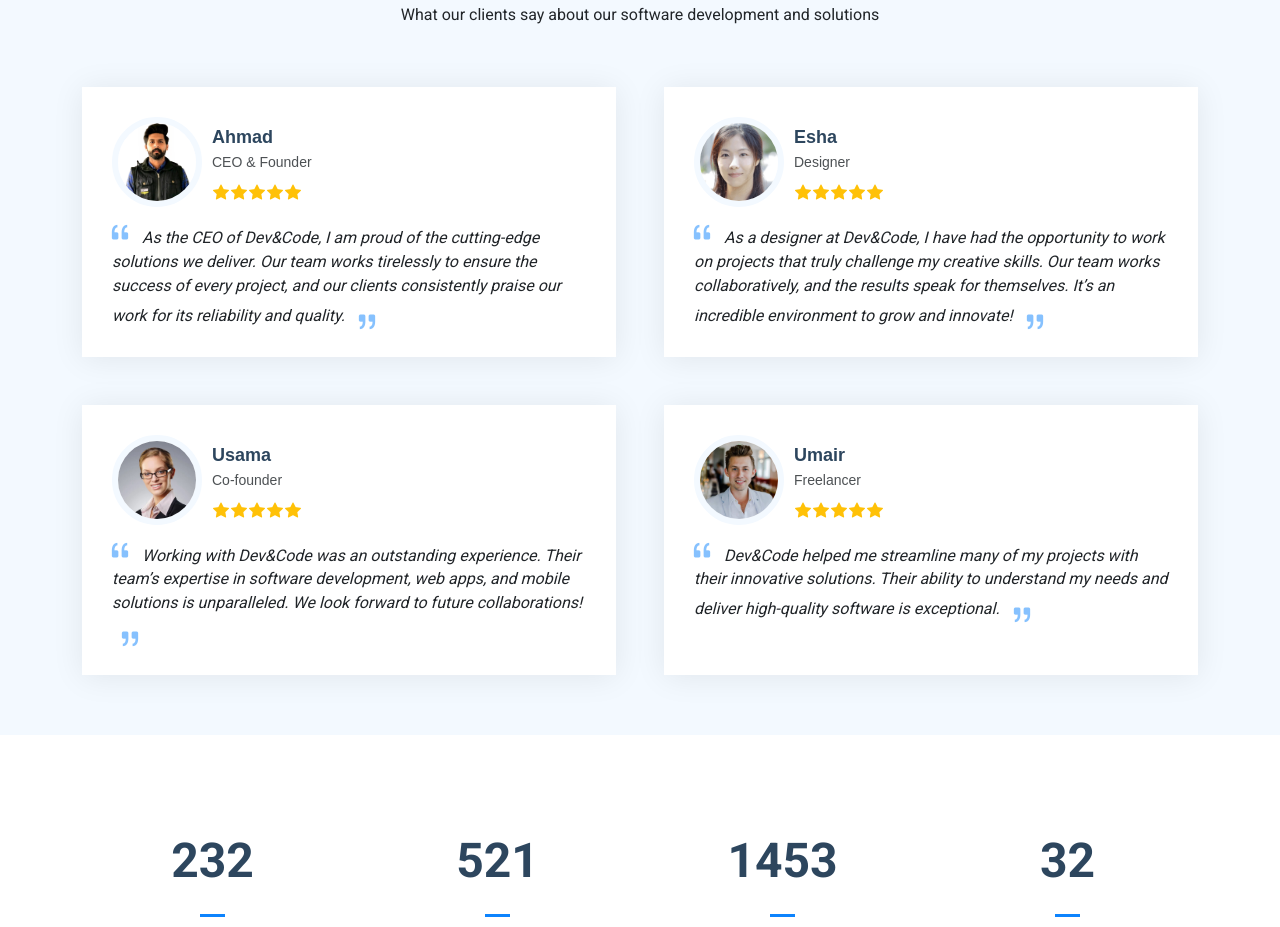
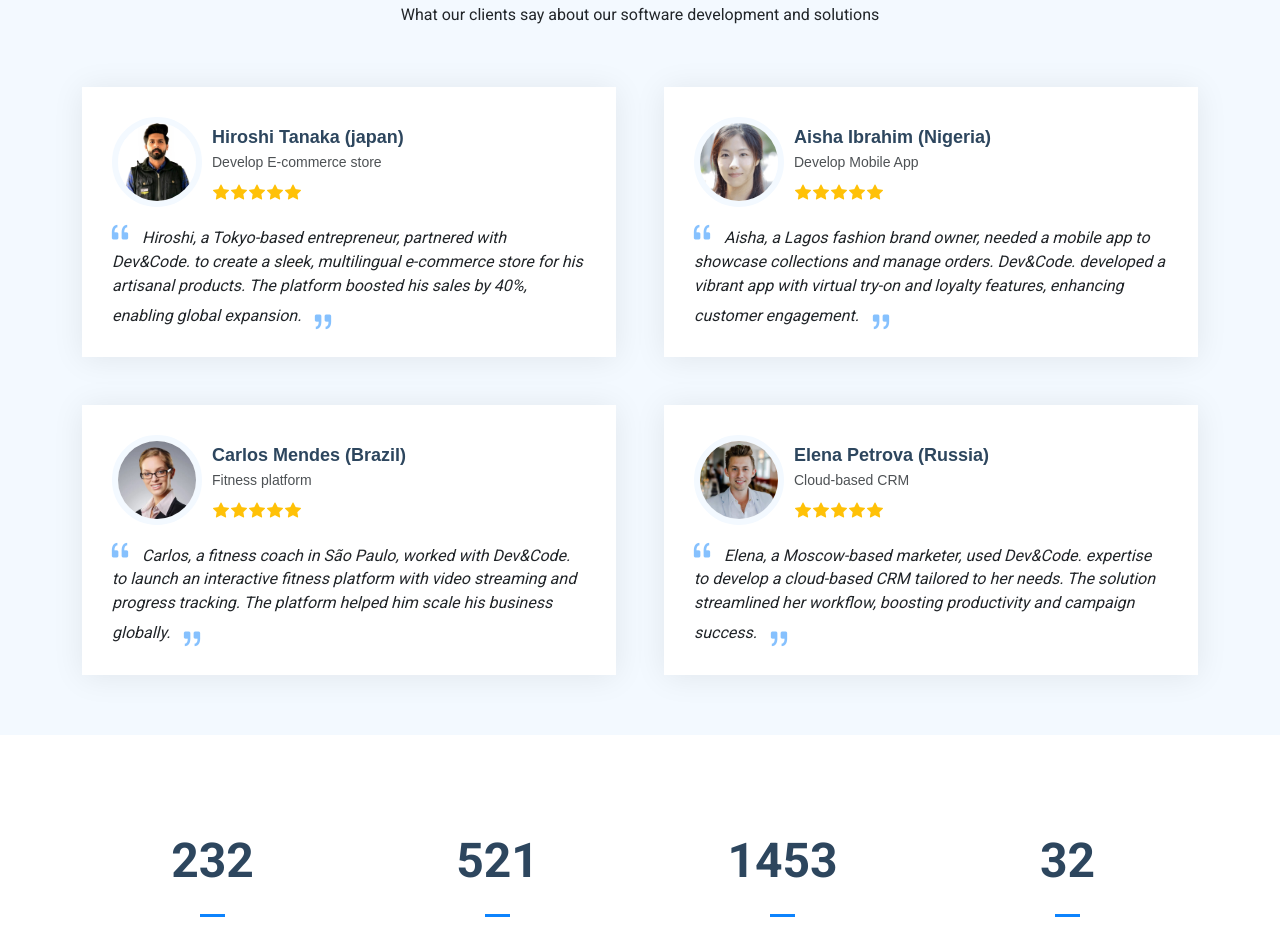
Before and after one commit to AhmadAli0071/hoa-frontend, a plain HTML site: page index.html in a window 1280 px wide. Shown: the part 2513-3440 px from the top of the page. Drawn offline with Linux system fonts and the light colour scheme.

Commit message:
Your commit message

```diff
--- a/index.html
+++ b/index.html
@@ -363,14 +363,14 @@
       <div class="col-lg-6" data-aos="fade-up" data-aos-delay="100">
         <div class="testimonial-item">
           <img src="assets/img/testimonials/testimonials-1.jpg" class="testimonial-img" alt="Ahmad">
-          <h3>Ahmad</h3>
-          <h4>CEO &amp; Founder</h4>
+          <h3>Hiroshi Tanaka (japan)</h3>
+          <h4>Develop E-commerce store</h4>
           <div class="stars">
             <i class="bi bi-star-fill"></i><i class="bi bi-star-fill"></i><i class="bi bi-star-fill"></i><i class="bi bi-star-fill"></i><i class="bi bi-star-fill"></i>
           </div>
           <p>
             <i class="bi bi-quote quote-icon-left"></i>
-            <span>As the CEO of Dev&Code, I am proud of the cutting-edge solutions we deliver. Our team works tirelessly to ensure the success of every project, and our clients consistently praise our work for its reliability and quality.</span>
+            <span>Hiroshi, a Tokyo-based entrepreneur, partnered with Dev&Code. to create a sleek, multilingual e-commerce store for his artisanal products. The platform boosted his sales by 40%, enabling global expansion.</span>
             <i class="bi bi-quote quote-icon-right"></i>
           </p>
         </div>
@@ -380,14 +380,14 @@
       <div class="col-lg-6" data-aos="fade-up" data-aos-delay="200">
         <div class="testimonial-item">
           <img src="assets/img/testimonials/testimonials-2.jpg" class="testimonial-img" alt="Esha">
-          <h3>Esha</h3>
-          <h4>Designer</h4>
+          <h3> Aisha Ibrahim (Nigeria)</h3>
+          <h4>Develop Mobile App</h4>
           <div class="stars">
             <i class="bi bi-star-fill"></i><i class="bi bi-star-fill"></i><i class="bi bi-star-fill"></i><i class="bi bi-star-fill"></i><i class="bi bi-star-fill"></i>
           </div>
           <p>
             <i class="bi bi-quote quote-icon-left"></i>
-            <span>As a designer at Dev&Code, I have had the opportunity to work on projects that truly challenge my creative skills. Our team works collaboratively, and the results speak for themselves. It’s an incredible environment to grow and innovate!</span>
+            <span>Aisha, a Lagos fashion brand owner, needed a mobile app to showcase collections and manage orders. Dev&Code. developed a vibrant app with virtual try-on and loyalty features, enhancing customer engagement.</span>
             <i class="bi bi-quote quote-icon-right"></i>
           </p>
         </div>
@@ -397,14 +397,14 @@
       <div class="col-lg-6" data-aos="fade-up" data-aos-delay="300">
         <div class="testimonial-item">
           <img src="assets/img/testimonials/testimonials-3.jpg" class="testimonial-img" alt="Usama">
-          <h3>Usama</h3>
-          <h4>Co-founder</h4>
+          <h3>Carlos Mendes (Brazil)</h3>
+          <h4>Fitness platform</h4>
           <div class="stars">
             <i class="bi bi-star-fill"></i><i class="bi bi-star-fill"></i><i class="bi bi-star-fill"></i><i class="bi bi-star-fill"></i><i class="bi bi-star-fill"></i>
           </div>
           <p>
             <i class="bi bi-quote quote-icon-left"></i>
-            <span>Working with Dev&Code was an outstanding experience. Their team’s expertise in software development, web apps, and mobile solutions is unparalleled. We look forward to future collaborations!</span>
+            <span>Carlos, a fitness coach in São Paulo, worked with Dev&Code. to launch an interactive fitness platform with video streaming and progress tracking. The platform helped him scale his business globally.</span>
             <i class="bi bi-quote quote-icon-right"></i>
           </p>
         </div>
@@ -414,14 +414,14 @@
       <div class="col-lg-6" data-aos="fade-up" data-aos-delay="400">
         <div class="testimonial-item">
           <img src="assets/img/testimonials/testimonials-4.jpg" class="testimonial-img" alt="Umair">
-          <h3>Umair</h3>
-          <h4>Freelancer</h4>
+          <h3>Elena Petrova (Russia)</h3>
+          <h4>Cloud-based CRM</h4>
           <div class="stars">
             <i class="bi bi-star-fill"></i><i class="bi bi-star-fill"></i><i class="bi bi-star-fill"></i><i class="bi bi-star-fill"></i><i class="bi bi-star-fill"></i>
           </div>
           <p>
             <i class="bi bi-quote quote-icon-left"></i>
-            <span>Dev&Code helped me streamline many of my projects with their innovative solutions. Their ability to understand my needs and deliver high-quality software is exceptional.</span>
+            <span>Elena, a Moscow-based marketer, used Dev&Code. expertise to develop a cloud-based CRM tailored to her needs. The solution streamlined her workflow, boosting productivity and campaign success.</span>
             <i class="bi bi-quote quote-icon-right"></i>
           </p>
         </div>
```
Also changed, not shown: assets/img/favicon.png.
